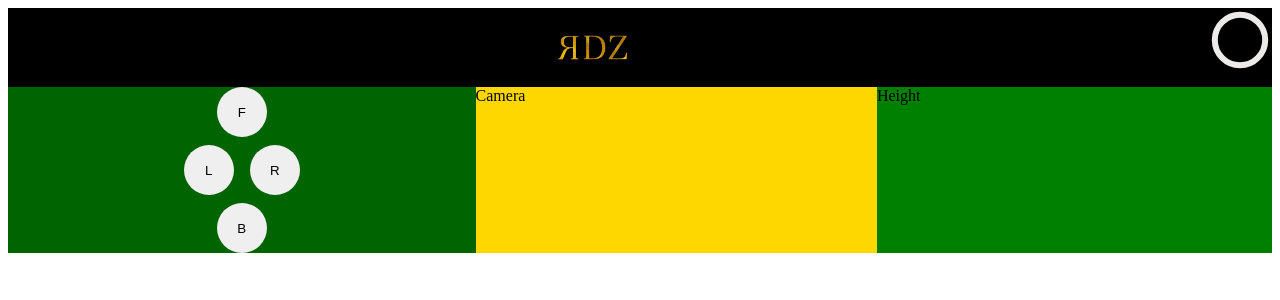
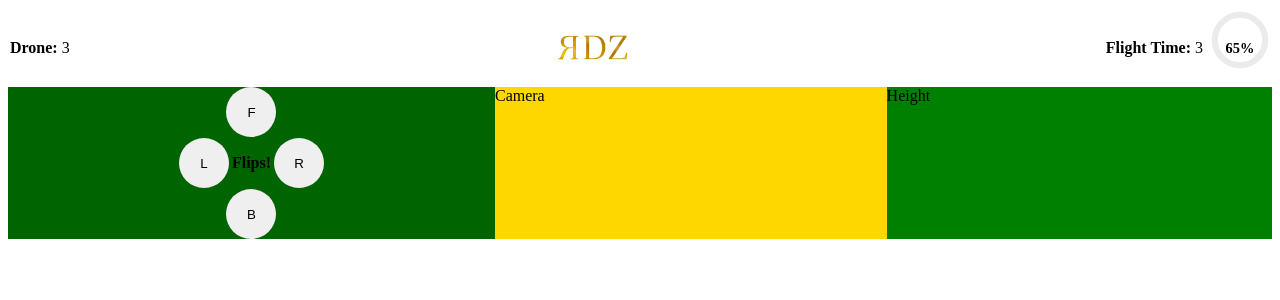
Before and after one commit to redayzarra/AutoPilot, a React (Vite) app in the folder frontend/: page / in a window 1280 px wide. Shown: the top 300 px of the page. Built offline with nearby package versions, Linux system fonts and the light colour scheme; the HTML template or start-up script is replaced by a standard one.

Commit message:
Finishing flips controller button layout

```diff
--- a/frontend/src/App.tsx
+++ b/frontend/src/App.tsx
@@ -8,7 +8,7 @@ function App() {
       templateAreas={`"nav nav nav"
                       "flip camera height"`}
     >
-      <GridItem area="nav" bg="black">
+      <GridItem area="nav" bg="blackAlpha.700">
         <NavBar />
       </GridItem>
       <GridItem area="flip" bg="darkgreen">
--- a/frontend/src/components/Flips.tsx
+++ b/frontend/src/components/Flips.tsx
@@ -1,21 +1,30 @@
-import { VStack, HStack, Spacer } from "@chakra-ui/react";
+import { VStack, HStack, Box, Text } from "@chakra-ui/react";
 import FlipButton from "./FlipButton";
 
 const Flips = () => {
   return (
-    <VStack>
-      <HStack width="full" justifyContent="center">
+    <Box
+      display="flex"
+      justifyContent="center"
+      alignItems="center"
+      height="full"
+    >
+      <VStack spacing={1}>
+        <HStack justifyContent="center">
           <FlipButton label="F" colorScheme="yellow" />
         </HStack>
-      <HStack width="full">
+        <HStack spacing={3}>
           <FlipButton label="L" colorScheme="blue" />
-        <Spacer />
+          <Text fontSize="lg" fontWeight="bold">
+            Flips!
+          </Text>
           <FlipButton label="R" colorScheme="red" />
         </HStack>
-      <HStack width="full" justifyContent="center">
+        <HStack justifyContent="center">
           <FlipButton label="B" colorScheme="green" />
         </HStack>
       </VStack>
+    </Box>
   );
 };
 
```
Lines whose indentation alone changed are shown as unchanged.
